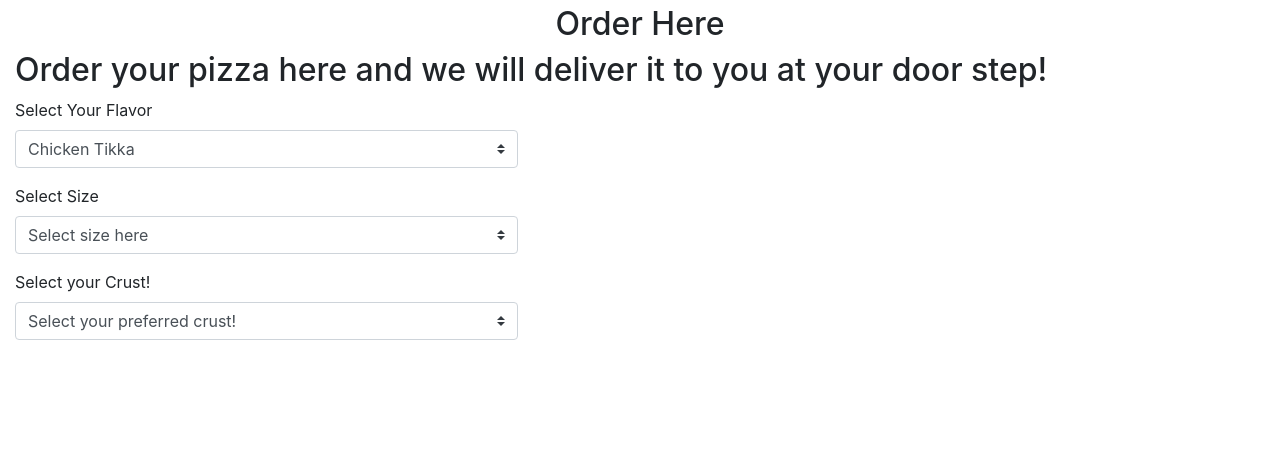
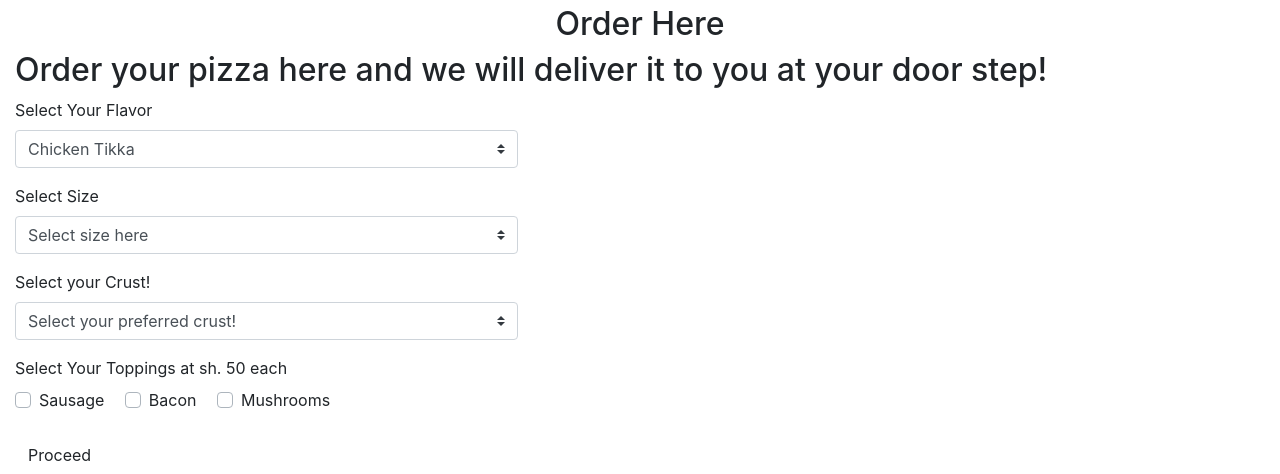
Before and after one commit to Noble-mungu/IP-4, a plain HTML site: page index.html in a window 1280 px wide. Shown: the part 1178-1652 px from the top of the page. Before the commit the page ends 1534 px from the top, so only its background shows below. Drawn offline with Linux system fonts and the light colour scheme.

Commit message:
add topings and its price

```diff
--- a/index.html
+++ b/index.html
@@ -152,5 +152,21 @@
                   <option value="Stuffed">Stuffed -- sh. 150</option>
                   <option value="Gluten-free">Gluten-free-- sh. 180</option>
                 </select>
+                <label for="Toppings">Select Your Toppings at sh. 50 each</label><br>
+              <div class="custom-control custom-checkbox custom-control-inline">
+                <input type="checkbox" class="custom-control-input" id="Sausage" value="Sausage" name="toppings">
+                <label class="custom-control-label" for="Sausage">Sausage</label>
+              </div>
+              <div class="custom-control custom-checkbox custom-control-inline">
+                <input type="checkbox" class="custom-control-input" id="Bacon" value="Bacon" name="toppings">
+                <label class="custom-control-label" for="Bacon">Bacon</label>
+              </div>
+              <div class="custom-control custom-checkbox custom-control-inline">
+                <input type="checkbox" class="custom-control-input" id="Mushrooms" value="Mushrooms" name="toppings">
+                <label class="custom-control-label" for="Mushrooms">Mushrooms</label>
+              </div>
+              <br><br>
+            <button type="submit" class="btn btn-orange proceed">Proceed</button>
+
            </body>
 </html>
```
